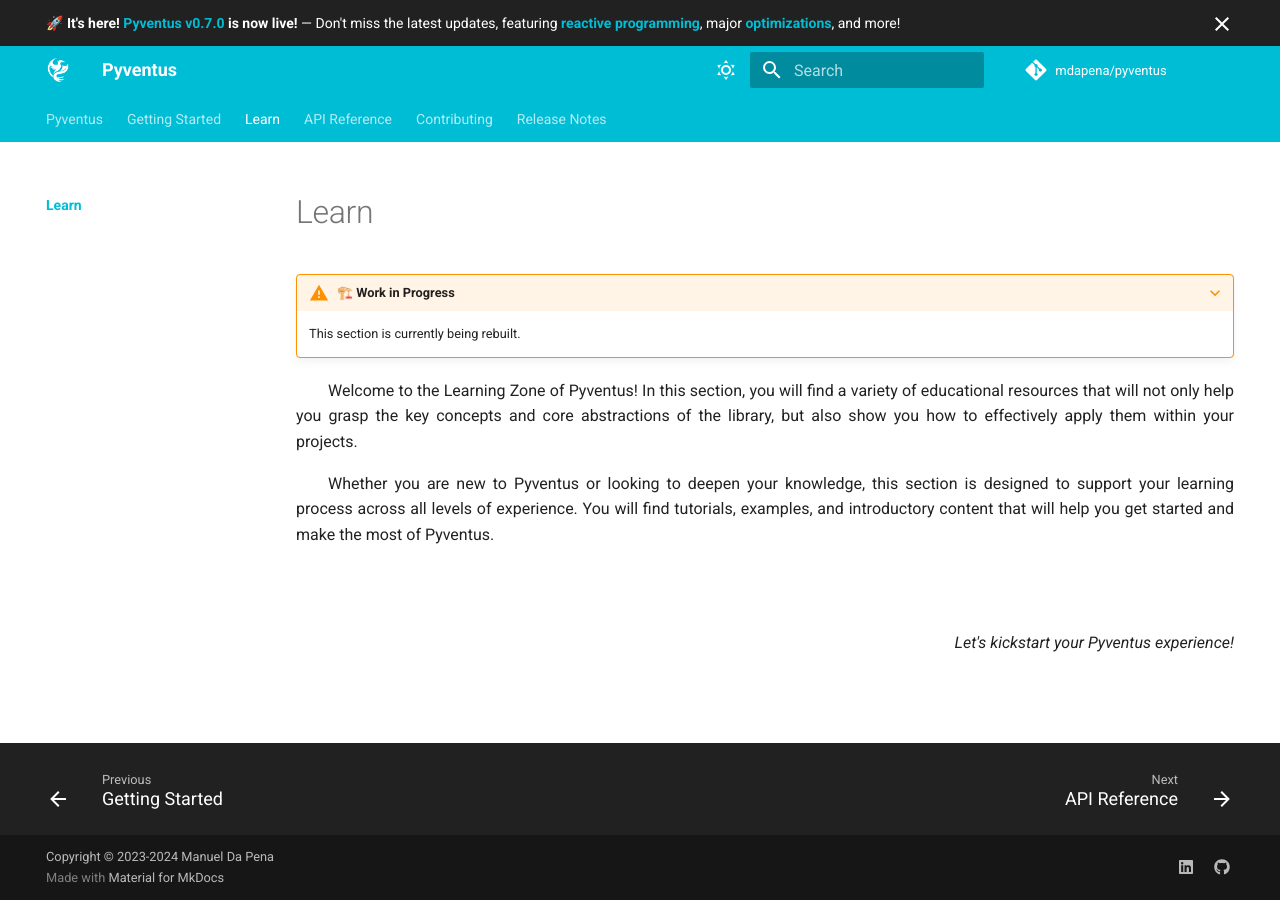
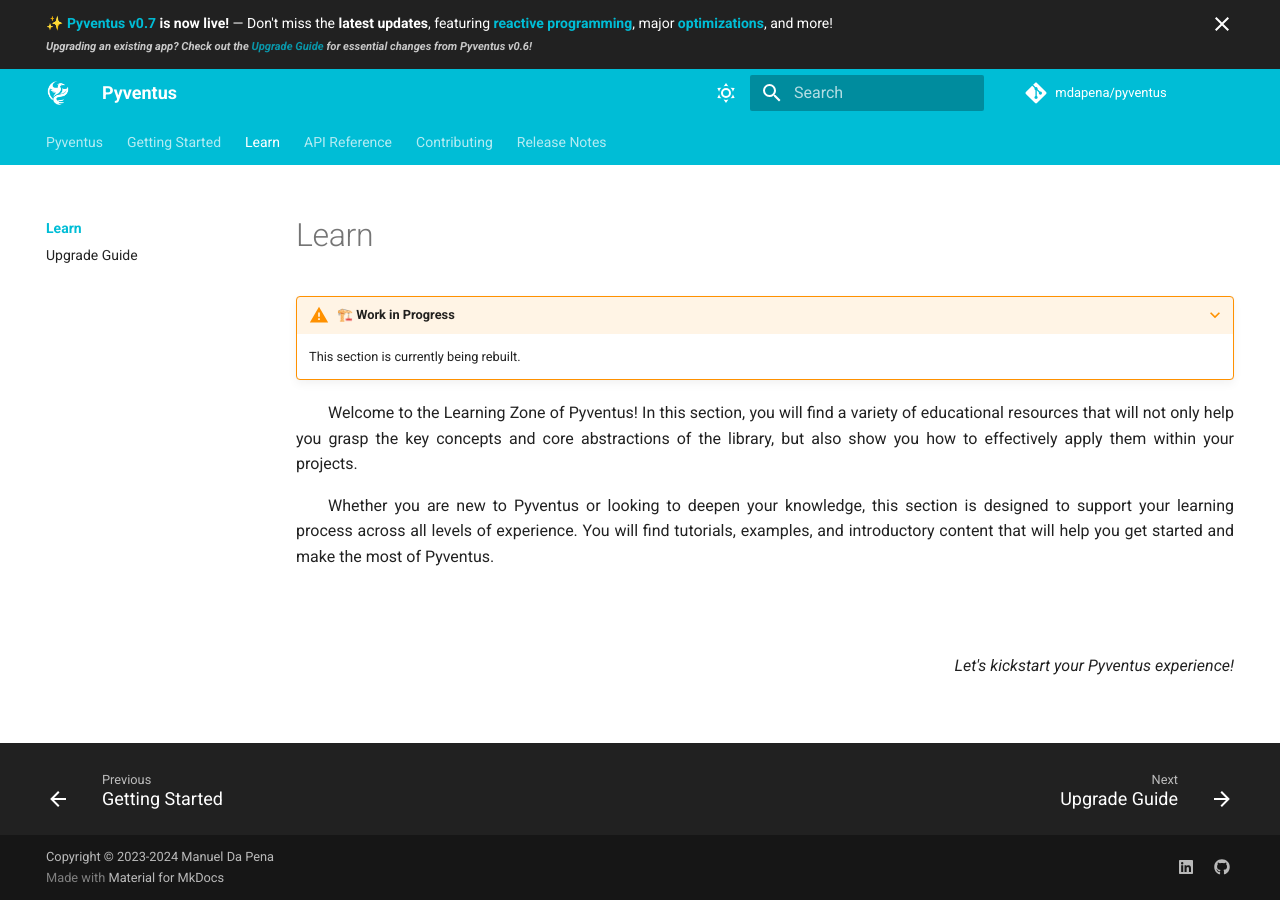
Before and after one commit to mdapena/pyventus, an MkDocs documentation site: the page built from docs/learn/index.md, in a window 1280 px wide. Built offline with MkDocs 1.6.1 and Material for MkDocs 9.7.7, drawn with Linux system fonts in a browser that asks for light colours; comment, search, counter and statistics services are not loaded; the version menu is left out.

Commit message:
Add Upgrade Guide for the v0.7 release

```diff
--- a/docs/.overrides/announce.html
+++ b/docs/.overrides/announce.html
@@ -1,3 +1,15 @@
-🚀 <b>It's here! <a href="{{ base_url ~ '/release-notes/#0.7.0'}}">Pyventus v0.7.0</a> is now live!</b> —
-Don't miss the latest updates, featuring <b><a href="{{ base_url ~ '/#a-simple-reactive-example'}}">reactive programming</a></b>,
+✨ <b><a href="{{ base_url ~ '/release-notes/#0.7.0'}}">Pyventus v0.7</a> is now live!</b> —
+Don't miss the <b>latest updates</b>,
+featuring <b><a href="{{ base_url ~ '/#a-simple-reactive-example'}}">reactive programming</a></b>,
 major <b><a href="{{ base_url ~ '/release-notes/#0.7.0-optimized'}}">optimizations</a></b>, and more!
+<div>
+    <small>
+        <b>
+            <i>
+                Upgrading an existing app? Check out the
+                <a href="{{ base_url ~ '/learn/upgrade_guide/'}}">Upgrade Guide</a>
+                for essential changes from Pyventus v0.6!
+            </i>
+        </b>
+    </small>
+</div>
--- a/mkdocs.yml
+++ b/mkdocs.yml
@@ -139,6 +139,9 @@
       generic: true
   - pymdownx.highlight:
       anchor_linenums: true
+  - pymdownx.tasklist:
+      custom_checkbox: true
+      clickable_checkbox: true
   - pymdownx.inlinehilite
   - pymdownx.snippets:
       base_path:
@@ -168,6 +171,7 @@
   - Getting Started: getting-started.md
   - Learn:
       - learn/index.md
+      - Upgrade Guide: learn/upgrade_guide.md
   - API Reference:
       - api/index.md
       - Core:
```
Also changed, not shown: docs/learn/upgrade_guide.md (added, +72 -0 lines).
